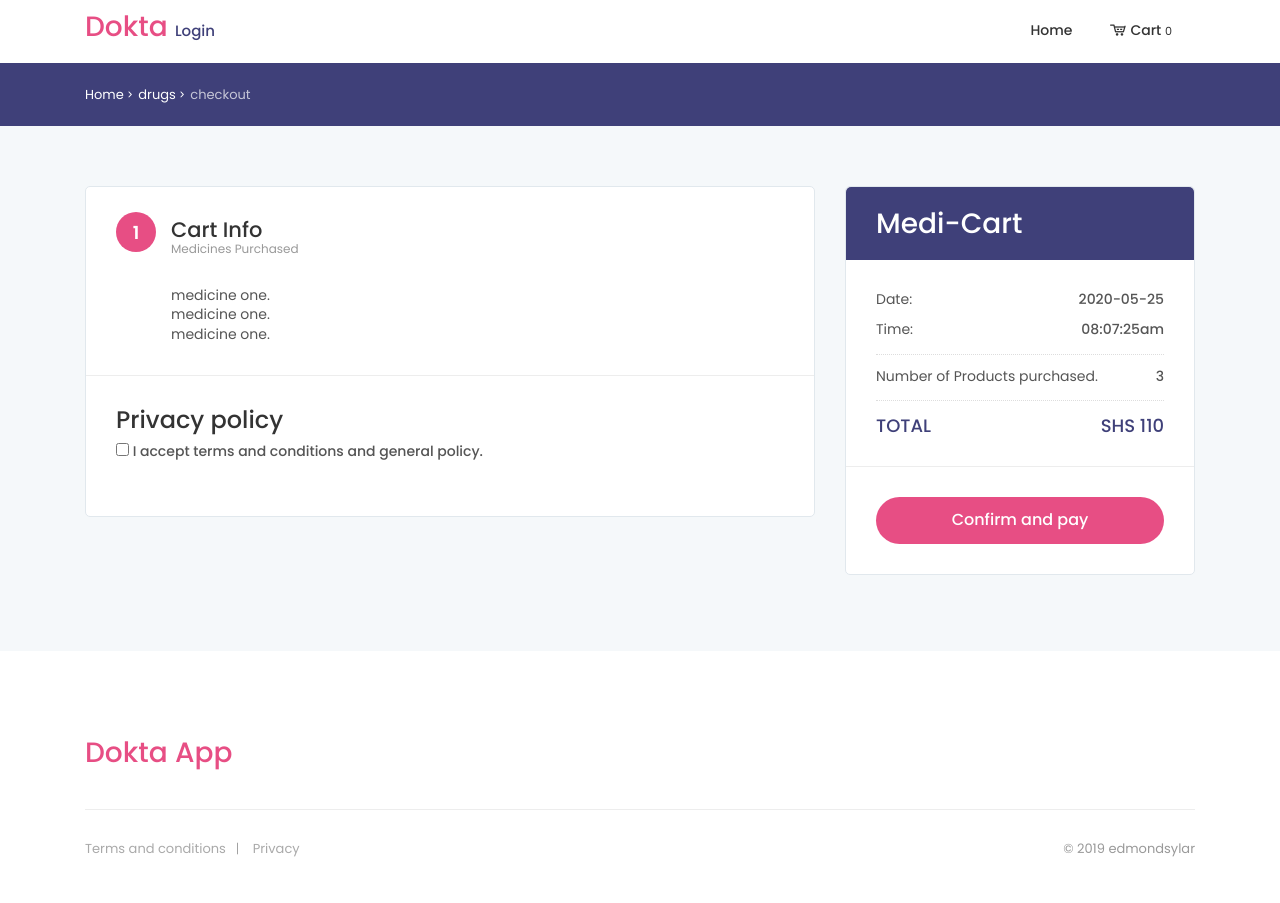
After one commit to edmondsylar/dokta, a PHP site: page /cart.php in a window 1280 px wide. The commit adds this page. Run offline with PHP 8.4, Linux system fonts and the light colour scheme; some libraries are stand-ins or nearby versions.

Commit message:
building cart step one

```diff
--- /dev/null
+++ b/cart.php
@@ -0,0 +1,84 @@
+<?php include_once "includes/head.php";
+include_once "includes/header.php";
+
+$today = date('Y-m-d');
+
+?>
+<div id="breadcrumb">
+    <div class="container">
+        <ul>
+            <li><a href="index.php">Home</a></li>
+            <li><a href="#user">drugs</a></li>
+            <li>checkout</li>
+        </ul>
+    </div>
+</div>
+
+<div class="container margin_60">
+    <div class="row">
+        <div class="col-xl-8 col-lg-8">
+            <div class="box_general_3 cart">
+                <div class="form_title">
+                    <h3><strong>1</strong>Cart Info</h3>
+                    <p>
+                        Medicines Purchased
+                    </p>
+                </div>
+                <div class="step">
+                    <!-- list of the medicines purchased here -->
+                    <div class="widget">
+                        <ul class="comments-list">
+                            <li> medicine one. </li>
+                            <li> medicine one. </li>
+                            <li> medicine one. </li>
+                        <ul>
+                    </div>
+
+                    </div>
+                    <hr>
+                    <!--End step -->
+                    <div id="policy">
+                        <h4>Privacy policy</h4>
+                        <div class="form-group">
+                            <label>
+                                <input type="checkbox" name="policy_terms" id="policy_terms"> I accept terms and conditions and general policy.
+                            </label>
+                        </div>
+                    </div>
+                </div>
+            </div>
+            <!-- /col -->
+            <aside class="col-xl-4 col-lg-4" id="sidebar">
+                <div class="box_general_3 booking">
+                    <form>
+                        <div class="title">
+                            <h3>Medi-Cart</h3>
+                        </div>
+                        <div class="summary">
+                            <ul>
+                                <li>Date: <strong class="float-right"><?php echo $today; ?></strong></li>
+                                <li>Time: <strong class="float-right"><?php echo date("h:i:sa"); ?></strong></li>
+                            </ul>
+                        </div>
+                        <ul class="treatments checkout clearfix">
+                            <li>
+                                Number of Products purchased. <strong class="float-right">3</strong>
+                            </li>
+                            <li class="total">
+                                Total <strong class="float-right">shs 110</strong>
+                            </li>
+                        </ul>
+                        <hr>
+                        <a href="confirm.html" class="btn_1 full-width">Confirm and pay</a>
+                    </form>
+                </div>
+                <!-- /box_general -->
+            </aside>
+            <!-- /asdide -->
+        </div>
+        <!-- /row -->
+    </div>
+
+
+
+    <?php include_once "includes/footer.php"; ?>
--- a/includes/head.php
+++ b/includes/head.php
@@ -7,7 +7,7 @@
 	<meta name="viewport" content="width=device-width, initial-scale=1, shrink-to-fit=no">
 	<meta name="description" content="Find easily a doctor and book online an appointment">
 	<meta name="author" content="Ansonika">
-	<title>Doctor | search</title>
+	<title>Doctor | Drugs</title>
 
 	<!-- Favicons-->
 	<link rel="shortcut icon" href="img/favicon.ico" type="image/x-icon">
--- a/includes/header.php
+++ b/includes/header.php
@@ -2,11 +2,11 @@
   <div class="container">
     <div class="row">
       <div class="col-lg-3 col-6">
-          <h3><a href="index.php" title="Dokta">Dokta</a>
-            <span>
-            <a style="font-size: 15px; color: #3F4079;" href="./admin/"  >Login</a>
+        <h3><a href="index.php" title="Dokta">Dokta</a>
+          <span>
+            <a style="font-size: 15px; color: #3F4079;" href="./admin/">Login</a>
           </span>
-      </h3>
+        </h3>
       </div>
       <nav class="col-lg-9 col-6">
         <!-- <a class="cmn-toggle-switch cmn-toggle-switch__htx open_close" href="#0"><span>Menu mobile</span></a> -->
@@ -16,6 +16,9 @@
         <div class="main-menu">
           <ul>
             <li><a href="index.php">Home</a></li>
+            <li><a href="#0" onClick="maintain_cart_state()">
+                <div title="Code: 0xede5" class="the-icons col-md-3 col-sm-3"><i class="icon-cart"></i> <span class="i-name">Cart <small id="cart">0</small></span><span class="i-code"></span></div>
+              </a></li>
           </ul>
         </div>
         <!-- /main-menu -->
```
Also changed, not shown: includes/functions.js (added, +36 -0 lines), results.php (+20 -17 lines), index.php (line endings or trailing spaces).
